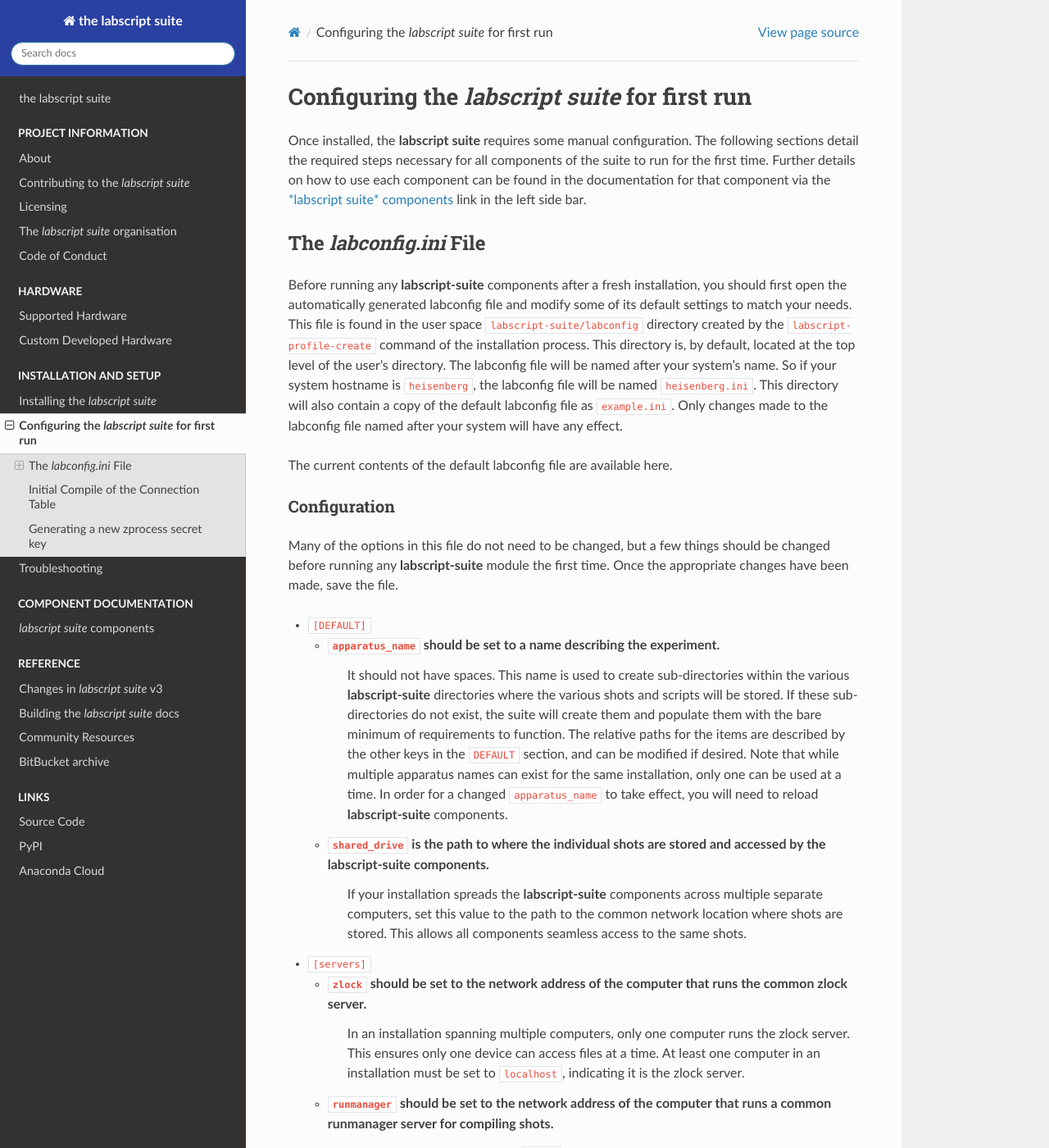
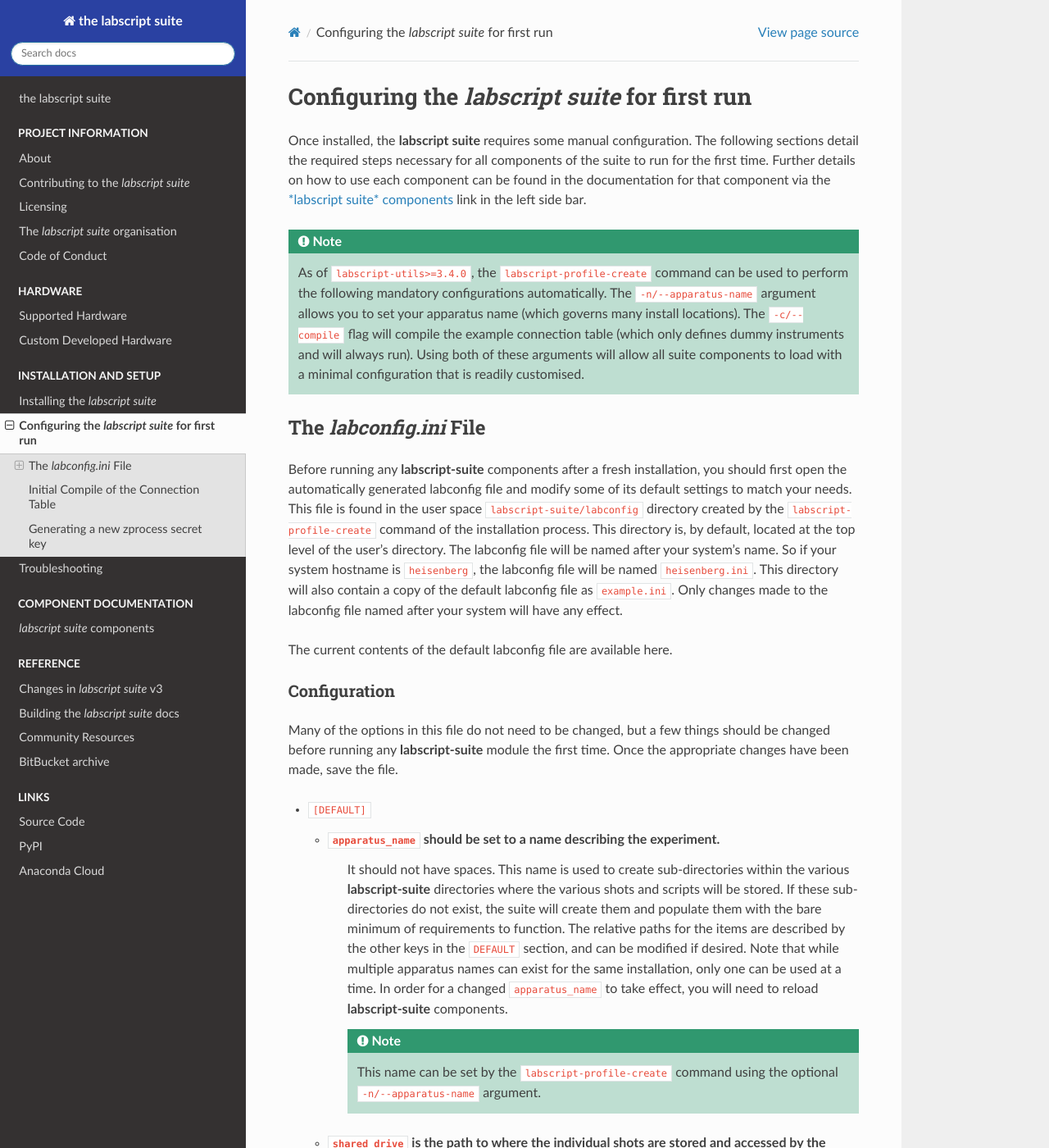
Before and after one commit to labscript-suite/labscript-suite, a Sphinx documentation site: the page built from docs/source/setup/configuration.rst, in a window 1280 px wide and 1400 px high. Shown: the whole window at 82% size. Built offline with Sphinx 7.4.7 and the Read the Docs theme 3.1.0, drawn with Linux system fonts in a browser that asks for light colours; some of the changed text lies outside the part shown.

Commit message:
Add documentation for using the new `labscript-profile-create` command arguments.

```diff
--- a/docs/source/installation/developer-anaconda.rst
+++ b/docs/source/installation/developer-anaconda.rst
@@ -43,7 +43,7 @@ Quick start
     (labscript) > pip install --no-build-isolation --no-deps ^
              -e labscript -e runmanager -e blacs -e lyse ^
              -e runviewer -e labscript-devices -e labscript-utils
-    (labscript) > labscript-profile-create
+    (labscript) > labscript-profile-create [-n my_apparatus_name] [-c]
     (labscript) > desktop-app install blacs lyse runmanager runviewer
     (labscript) > conda remove conda # optional but highly recommended
 
--- a/docs/source/installation/developer-pypi.rst
+++ b/docs/source/installation/developer-pypi.rst
@@ -23,7 +23,7 @@ Quick start
             --src . -e git+https://github.com/wkheisenberg/runviewer#egg=runviewer \
             --src . -e git+https://github.com/wkheisenberg/lyse#egg=lyse
     (.venv) C:\Users\wkheisenberg\labscript-suite> pip install PyQt5
-    (.venv) C:\Users\wkheisenberg\labscript-suite> labscript-profile-create
+    (.venv) C:\Users\wkheisenberg\labscript-suite> labscript-profile-create [-n my_apparatus_name] [-c]
     (.venv) C:\Users\wkheisenberg\labscript-suite> desktop-app install blacs lyse runmanager runviewer
 
 
--- a/docs/source/setup/configuration.rst
+++ b/docs/source/setup/configuration.rst
@@ -4,6 +4,13 @@ Configuring the *labscript suite* for first run
 Once installed, the **labscript suite** requires some manual configuration.
 The following sections detail the required steps necessary for all components of the suite to run for the first time.
 Further details on how to use each component can be found in the documentation for that component via the :doc:`*labscript suite* components <../components>` link in the left side bar.
+
+.. note::
+
+   As of `labscript-utils>=3.4.0`, the `labscript-profile-create` command can be used to perform the following mandatory configurations automatically.
+   The `-n/--apparatus-name` argument allows you to set your apparatus name (which governs many install locations).
+   The `-c/--compile` flag will compile the example connection table (which only defines dummy instruments and will always run).
+   Using both of these arguments will allow all suite components to load with a minimal configuration that is readily customised.
 
 The *labconfig.ini* File
 ------------------------
@@ -33,6 +40,10 @@ Once the appropriate changes have been made, save the file.
      The relative paths for the items are described by the other keys in the `DEFAULT` section, and can be modified if desired.
      Note that while multiple apparatus names can exist for the same installation, only one can be used at a time.
      In order for a changed `apparatus_name` to take effect, you will need to reload **labscript-suite** components.
+
+     .. note::
+         This name can be set by the `labscript-profile-create` command using the optional `-n/--apparatus-name` argument.
+
   * `shared_drive` is the path to where the individual shots are stored and accessed by the **labscript-suite** components.
      If your installation spreads the **labscript-suite** components across multiple separate computers, set this value to the path to the common network location where shots are stored.
      This allows all components seamless access to the same shots.
@@ -71,13 +82,18 @@ The connection table is defined by writing a `connection_table.py` file that is
 This involves importing the specific device code and instantiating each device you wish to connect to.
 At the end of the file, you will call the **labscript** functions `start` and `stop`, without any actual instructions commanded to any device in the shot.
 This file must be saved as the name defined and at the location specified by the `connection_table_py` key of the labconfig file.
-The defaul location is in the `apparatus_name/labscriptlib` sub-folder of the userlib.
+The default location is in the `apparatus_name/labscriptlib` sub-folder of the userlib.
+
+.. note::
+
+   The `labscript-profile-create` command can be used to automatically compile the example connection table (which only populates dummy devices),
+   allowing BLACS to open immediately upon install. Simply pass the `-c/--compile` flag.
 
 A very simple connection table that defines a PrawnBlaster pseudoclock and an NI DAQ with two named channels is as follows.
 
 .. code-block:: python
 
-   from labscript import *
+   from labscript import start, stop, AnalogOut
 
    # Import classes needed for the devices which will be used
    from labscript_devices.PrawnBlaster.labscript_devices import PrawnBlaster
```
Also changed, not shown: docs/source/installation/regular-anaconda.rst (+7 -3 lines), docs/source/installation/regular-pypi.rst (+7 -3 lines).
